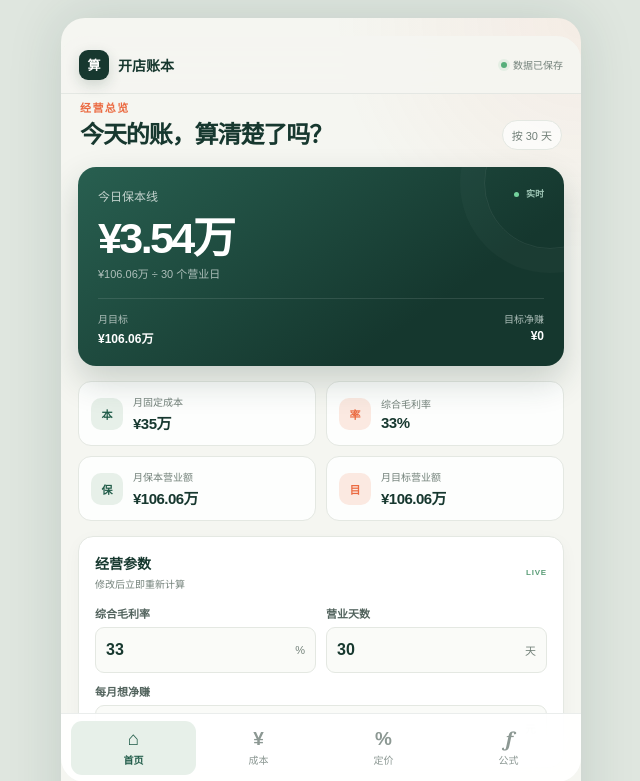
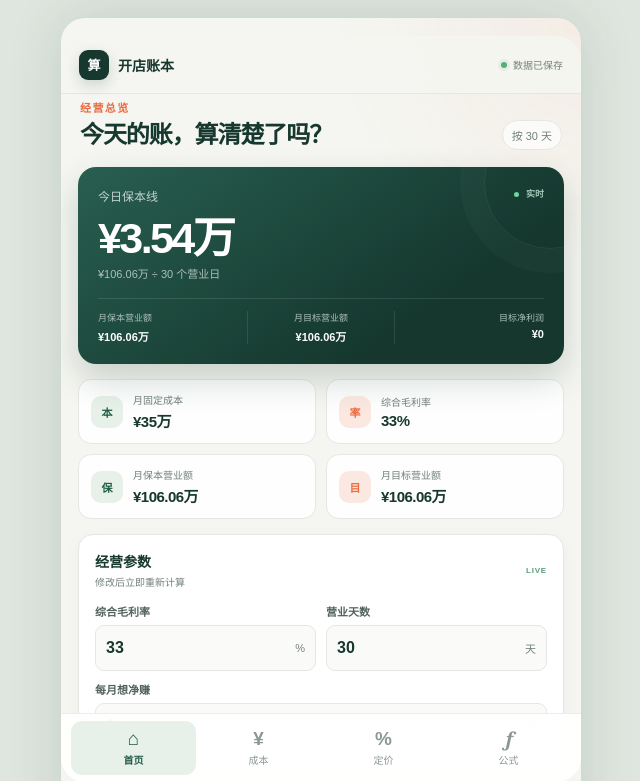
Before and after one commit to zouyuechun/kaidian-calculator, a Next.js app: page / in a window 1280 px wide. Shown: the top 781 px of the page, without its empty margins (319-959 px from the left). Built offline with nearby package versions, Linux system fonts and the light colour scheme.

Commit message:
Add monthly break-even metric to goal card

```diff
--- a/app/globals.css
+++ b/app/globals.css
@@ -71,9 +71,11 @@ button { cursor: pointer; -webkit-tap-highlight-color: transparent; }
 .goal-card > strong { display: block; margin-top: 11px; font-size: 43px; line-height: 1.1; letter-spacing: -.06em; }
 .goal-card > p { margin: 3px 0 0; color: #aebfba; font-size: 11px; }
 .goal-divider { height: 1px; margin: 17px 0 12px; background: rgba(255, 255, 255, .11); }
-.goal-meta { display: grid; grid-template-columns: 1fr 1fr; color: #aebfba; font-size: 10px; }
+.goal-meta { display: grid; grid-template-columns: repeat(3, minmax(0, 1fr)); color: #aebfba; font-size: 9px; }
+.goal-meta span { min-width: 0; }
+.goal-meta span:nth-child(2) { padding-inline: 8px; border-inline: 1px solid rgba(255, 255, 255, .1); text-align: center; }
 .goal-meta span:last-child { text-align: right; }
-.goal-meta b { display: block; margin-top: 3px; color: white; font-size: 12px; }
+.goal-meta b { display: block; overflow: hidden; margin-top: 4px; color: white; font-size: 11px; text-overflow: ellipsis; white-space: nowrap; }
 
 .metric-grid { display: grid; grid-template-columns: 1fr 1fr; gap: 10px; }
 .metric-grid article { display: flex; align-items: center; gap: 10px; min-width: 0; padding: 12px; border: 1px solid var(--line); border-radius: 13px; background: rgba(255, 255, 255, .85); }
--- a/app/page.tsx
+++ b/app/page.tsx
@@ -222,8 +222,9 @@ export default function Home() {
               <p>{compactMoney(monthlyGoal)} ÷ {days} 个营业日</p>
               <div className="goal-divider" />
               <div className="goal-meta">
-                <span>月目标 <b>{compactMoney(monthlyGoal)}</b></span>
-                <span>目标净赚 <b>{compactMoney(targetProfit)}</b></span>
+                <span>月保本营业额 <b>{compactMoney(breakEven)}</b></span>
+                <span>月目标营业额 <b>{compactMoney(monthlyGoal)}</b></span>
+                <span>目标净利润 <b>{compactMoney(targetProfit)}</b></span>
               </div>
             </article>
 
```
